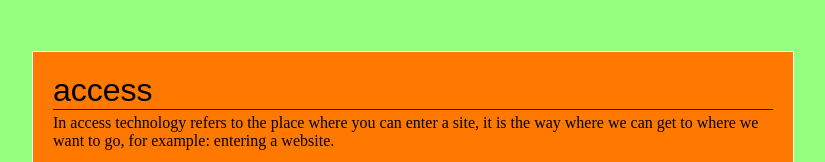
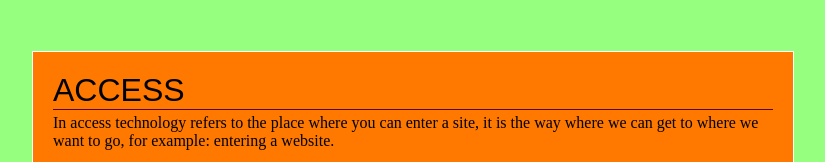
Before and after one commit to ACTIVIDADINGLES/-English-exercise, a plain HTML site: page TERMINOS/ACCESS.html in a window 1280 px wide. Shown: the top 162 px of the page, without its empty margins (238-1063 px from the left). Drawn offline with Linux system fonts and the light colour scheme.

Commit message:
Add files via upload

```diff
--- a/TERMINOS/ACCESS.html
+++ b/TERMINOS/ACCESS.html
@@ -9,7 +9,7 @@
 <div id="main">
 	<div id="ficha">
 		<div id="termino">
-				access
+				ACCESS
 		</div>
 		<div id="definicion">
 			In access technology refers to the place where you can enter a site, it is the way where we can get to where we want to go, for example: entering a website.
```
Also changed, not shown: TERMINOS/software print.html (+1 -2 lines).
